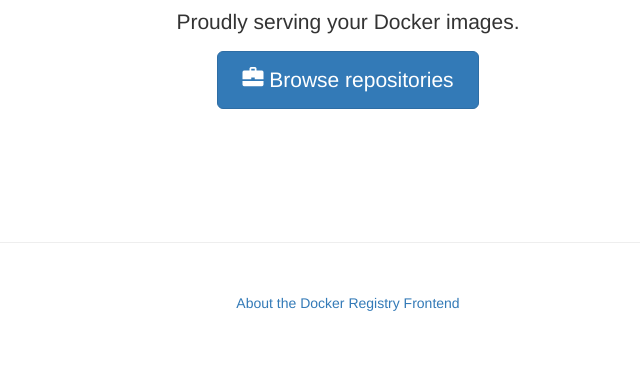
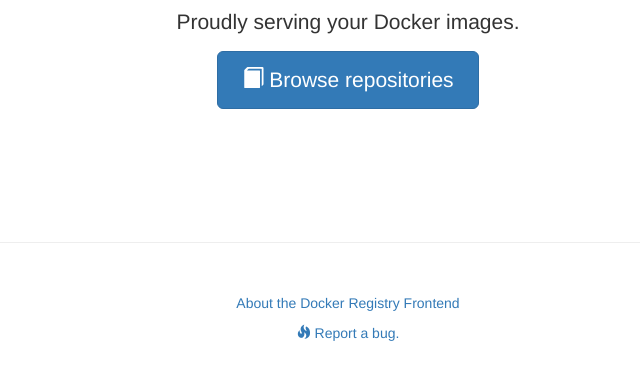
Before and after one commit to kwk/docker-registry-frontend, a website: page app/index.html in a window 1280 px wide. Shown: the part 313-692 px from the top of the page, 292-932 px from the left. Drawn offline with nearby package versions, Linux system fonts and the light colour scheme; some packages are replaced by stand-ins of ours; files that its build step writes are made by us from their sources.

Commit message:
Using book as repo symbol

```diff
--- a/app/index.html
+++ b/app/index.html
@@ -41,6 +41,7 @@
     <div class="footer">
       <div class="container">
         <p class="text-muted"><a href="#/about">About the Docker Registry Frontend</a></p>
+        <p><a href="https://github.com/kwk/docker-registry-frontend/issues/new"><span class="glyphicon glyphicon-fire"></span> Report a bug.</a></p>
       </div>
     </div>
 
--- a/app/views/home.html
+++ b/app/views/home.html
@@ -5,5 +5,5 @@
 <div class="jumbotron">
   <h1>Welcome, to the Docker registry!</h1>
   <p class="lead">Proudly serving your Docker images.</p>
-  <p><a class="btn btn-lg btn-primary" href="#/repositories" role="button"><span class="glyphicon glyphicon-briefcase"></span> Browse repositories</a></p>
+  <p><a class="btn btn-lg btn-primary" href="#/repositories" role="button"><span class="glyphicon glyphicon-book"></span> Browse repositories</a></p>
 </div>
```
Also changed, not shown: app/scripts/directives/repository-list-directive.html (+1 -1 lines).
